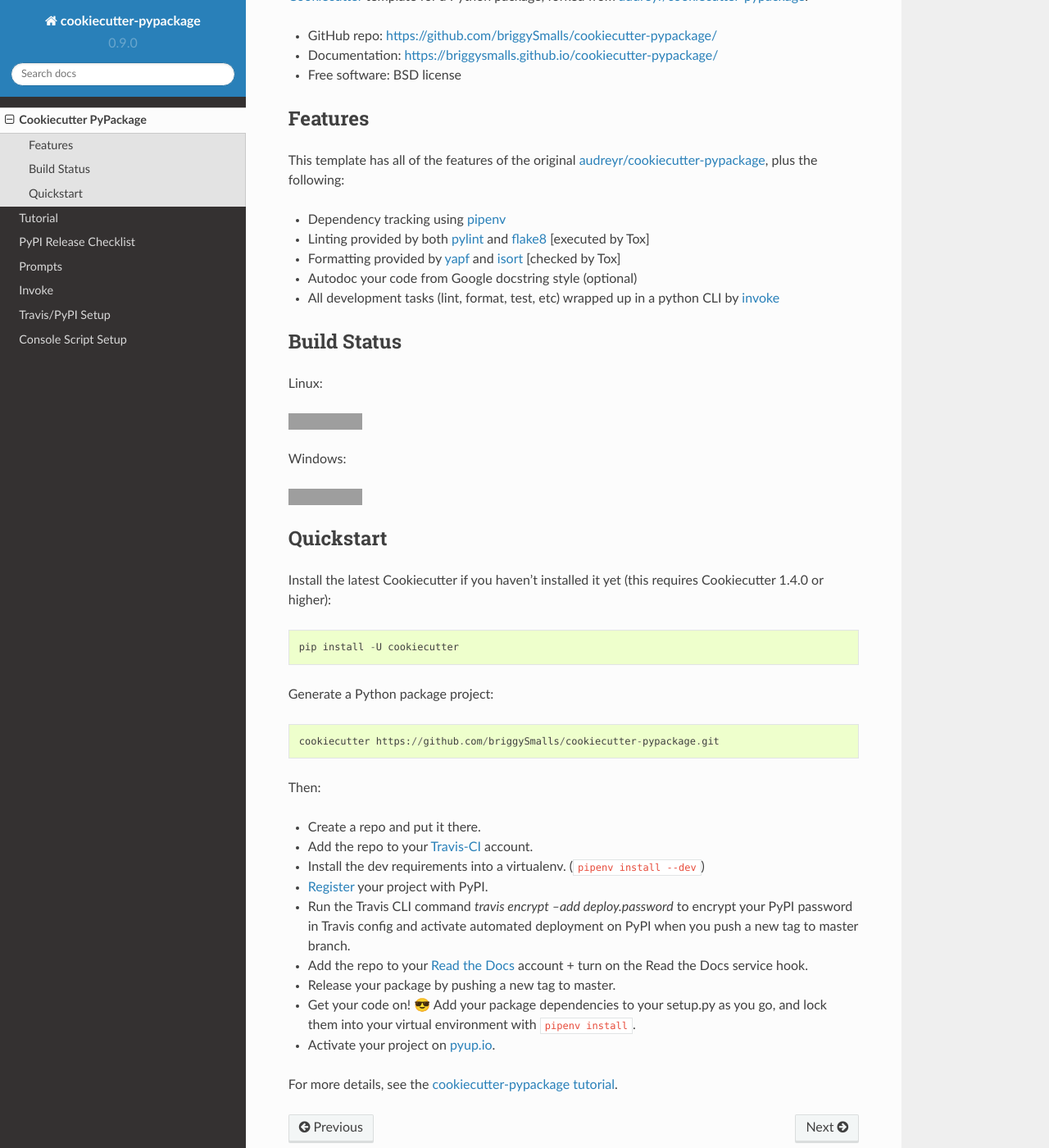
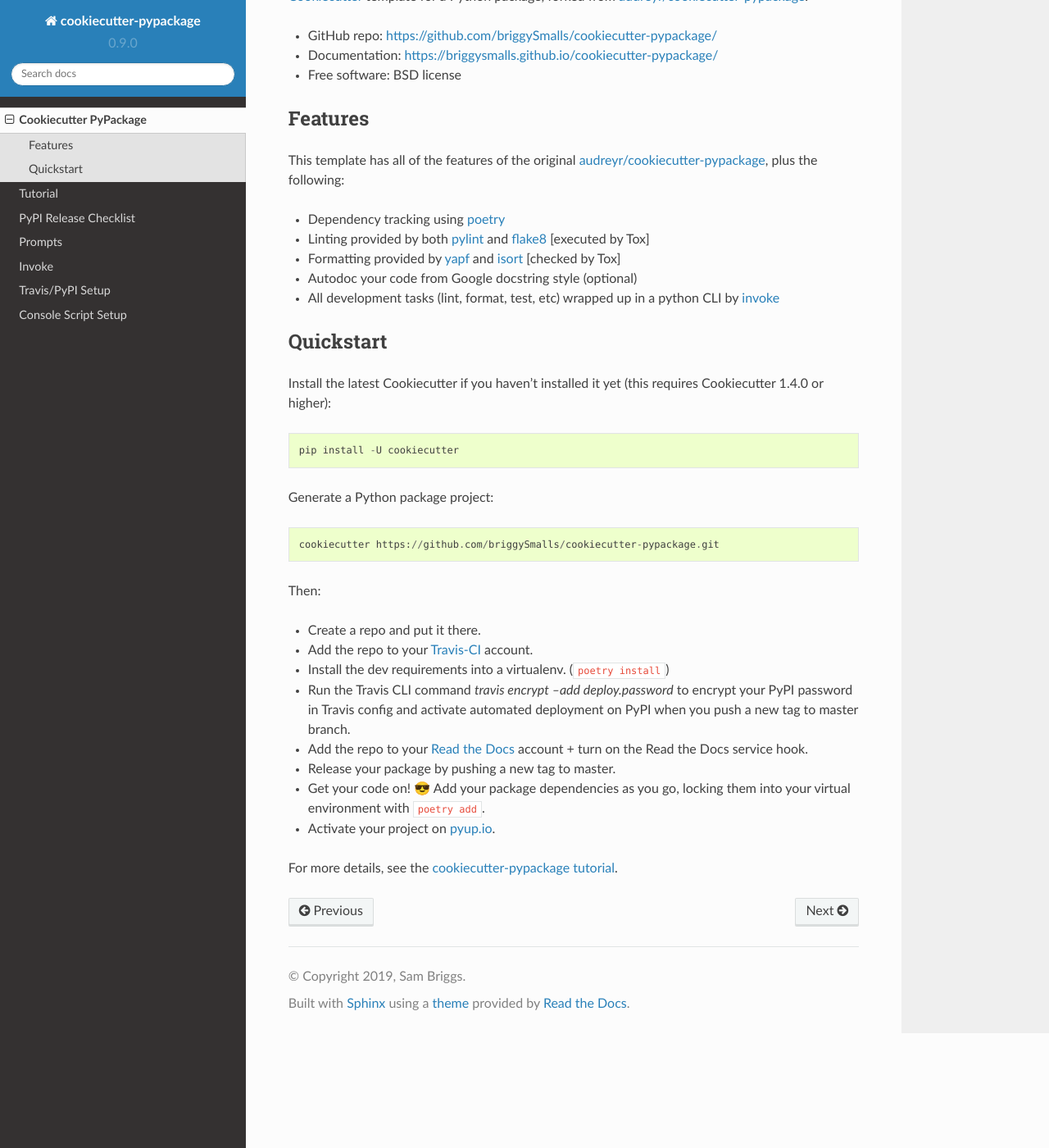
Before and after one commit to audreyfeldroy/cookiecutter-pypackage, a Sphinx documentation site: the page built from docs/readme.rst, in a window 1280 px wide and 1400 px high, scrolled down 220 px. Shown: the whole window at 82% size. Built offline with Sphinx 7.4.7 and the Read the Docs theme 2.0.0, drawn with Linux system fonts in a browser that asks for light colours; grey boxes are pictures that could not be loaded.

Commit message:
Update docs to refer to poetry not pipenv

```diff
--- a/README.rst
+++ b/README.rst
@@ -19,26 +24,11 @@
 
 This template has all of the features of the original `audreyr/cookiecutter-pypackage`_, plus the following:
 
-* Dependency tracking using pipenv_
+* Dependency tracking using poetry_
 * Linting provided by both pylint_ and flake8_ [executed by Tox]
 * Formatting provided by yapf_ and isort_ [checked by Tox]
 * Autodoc your code from Google docstring style (optional)
 * All development tasks (lint, format, test, etc) wrapped up in a python CLI by invoke_
-
-Build Status
--------------
-
-Linux:
-
-.. image:: https://img.shields.io/travis/briggySmalls/cookiecutter-pypackage.svg
-    :target: https://travis-ci.org/briggySmalls/cookiecutter-pypackage
-    :alt: Linux build status on Travis CI
-
-Windows:
-
-.. image:: https://ci.appveyor.com/api/projects/status/github/briggySmalls/cookiecutter-pypackage?branch=master&svg=true
-    :target: https://ci.appveyor.com/project/briggySmalls/cookiecutter-pypackage/branch/master
-    :alt: Windows build status on Appveyor
 
 Quickstart
 ----------
@@ -56,13 +46,12 @@
 
 * Create a repo and put it there.
 * Add the repo to your Travis-CI_ account.
-* Install the dev requirements into a virtualenv. (``pipenv install --dev``)
-* Register_ your project with PyPI.
+* Install the dev requirements into a virtualenv. (``poetry install``)
 * Run the Travis CLI command `travis encrypt --add deploy.password` to encrypt your PyPI password in Travis config
   and activate automated deployment on PyPI when you push a new tag to master branch.
 * Add the repo to your `Read the Docs`_ account + turn on the Read the Docs service hook.
 * Release your package by pushing a new tag to master.
-* Get your code on! 😎 Add your package dependencies to your setup.py as you go, and lock them into your virtual environment with ``pipenv install``.
+* Get your code on! 😎 Add your package dependencies as you go, locking them into your virtual environment with ``poetry add``.
 * Activate your project on `pyup.io`_.
 
 .. _`pip docs for requirements files`: https://pip.pypa.io/en/stable/user_guide/#requirements-files
@@ -77,7 +66,7 @@
 .. _yapf: https://github.com/google/yapf
 .. _flake8: https://pypi.org/project/flake8/
 .. _pylint: https://www.pylint.org/
-.. _pipenv: https://pipenv.readthedocs.io/en/latest/
+.. _poetry: https://python-poetry.org/
 .. _original_pypackage: https://github.com/briggySmalls/cookiecutter-pypackage/
 .. _Travis-CI: http://travis-ci.org/
 .. _Tox: http://testrun.org/tox/
```
Also changed, not shown: other parts of README.rst (+6 -1 lines), docs/pypi_release_checklist.rst (+0 -17 lines), docs/tutorial.rst (+3 -9 lines).
